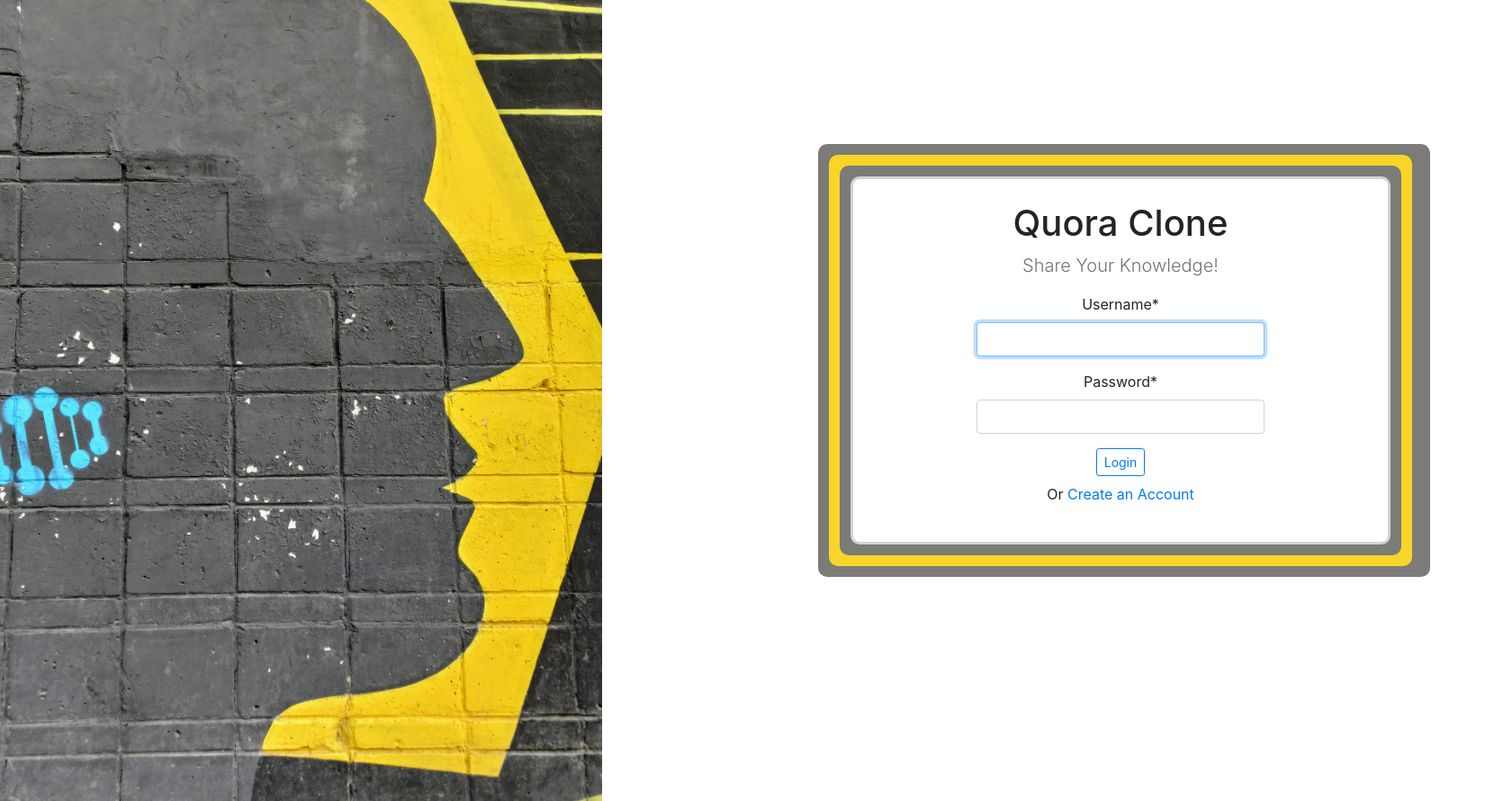
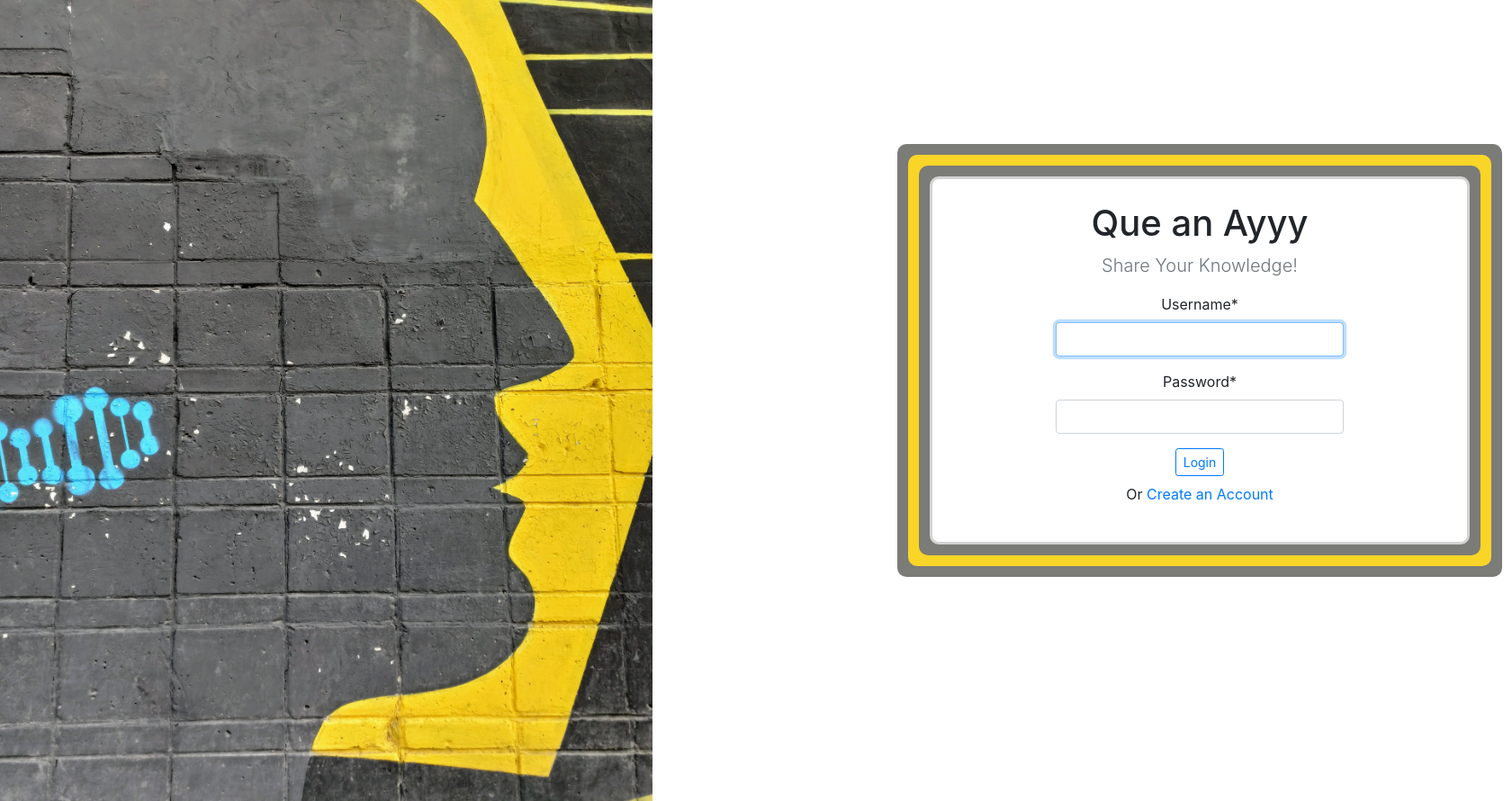
Before and after one commit to jordanengstrom/quora_clone, a Django app: page /accounts/login/ in a window 1680 px wide. Shown: the whole page at 90% size. Run offline with Django 3.2, Linux system fonts and the light colour scheme; some libraries are stand-ins or nearby versions.

Commit message:
re-named app

```diff
--- a/quora_clone/templates/auth_layout.html
+++ b/quora_clone/templates/auth_layout.html
@@ -13,7 +13,7 @@
 #border-box-1 {
   background-color: #7b7b78;
   border-radius: 10px;
-  width: 42.5rem;
+  width: 42rem;
   padding-left: 0.75rem;
   padding-top: 0.75rem;
   padding-bottom: 0.75rem;
@@ -56,8 +56,8 @@
   margin: auto;
 }
 .outer-area {
-  margin-right: -10rem;
-  padding-left: 15rem;
+  margin-right: -15rem;
+  padding-left: 17rem;
 }
 #question-head-img {
   width: 46rem;
--- a/quora_clone/templates/base.html
+++ b/quora_clone/templates/base.html
@@ -8,7 +8,7 @@
         <link rel="stylesheet" href="https://cdn.jsdelivr.net/npm/bootstrap@4.5.3/dist/css/bootstrap.min.css" integrity="sha384-TX8t27EcRE3e/ihU7zmQxVncDAy5uIKz4rEkgIXeMed4M0jlfIDPvg6uqKI2xXr2" crossorigin="anonymous">
         <link rel="preconnect" href="https://fonts.gstatic.com">
         <link href="https://fonts.googleapis.com/css2?family=Playfair+Display&display=swap" rel="stylesheet">
-        <title>Quora Clone</title>
+        <title>Que an Ayyy</title>
         {% block style %}
         {%  endblock %}
     </head>
--- a/quora_clone/templates/django_registration/registration_form.html
+++ b/quora_clone/templates/django_registration/registration_form.html
@@ -2,7 +2,7 @@
 {% load crispy_forms_tags %}
 
 {% block auth %}
-    <h3>Create Your Quora Clone Account</h3>
+    <h3>Create Your Que an Ayyy Account</h3>
     <div class="registration-form-container">
         <form method="POST">
             {% csrf_token %}
--- a/quora_clone/templates/registration/login.html
+++ b/quora_clone/templates/registration/login.html
@@ -2,7 +2,7 @@
 {% load crispy_forms_tags %}
 
 {% block auth %}
-    <h1>Quora Clone</h1>
+    <h1>Que an Ayyy</h1>
     <p class="lead text-muted">Share Your Knowledge!</p>
     <div class="login-form-container">
         <form method="POST">
```
